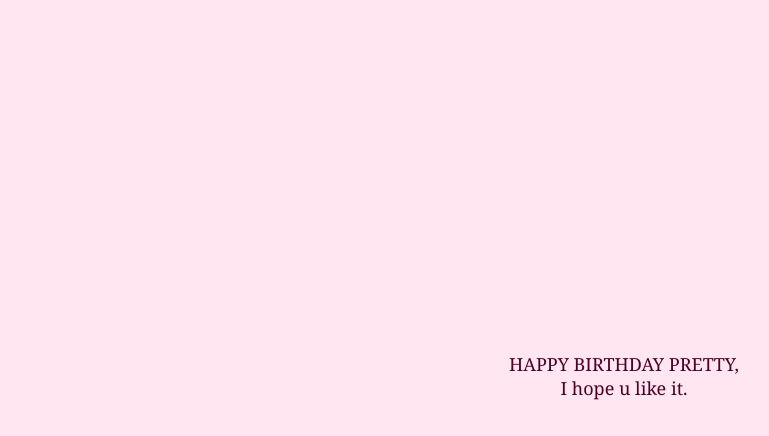
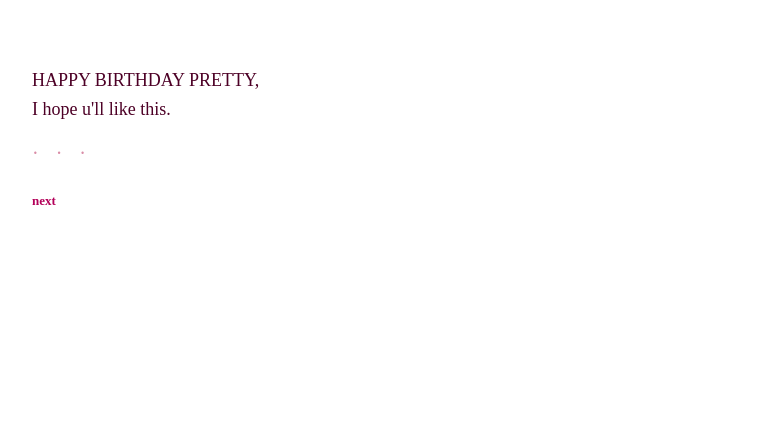
Before and after one commit to radifta/radifta.github.io, a plain HTML site: page index.html in a window 1280 px wide. Shown: the top 436 px of the page, without its empty margins (16-785 px from the left). Drawn offline with Linux system fonts and the light colour scheme.

Commit message:
Refactor index.html for improved styling and layout
Updated styles and modified the birthday message layout.

```diff
--- a/index.html
+++ b/index.html
@@ -3,35 +3,49 @@
 <head>
   <title>For You</title>
   <style>
+  <style>
     body {
-      background-color: #ffe6f0;
-      font-family: Georgia, serif;
+    background: linear-gradient(180deg, #ffe6f0, #fff5fa);
+    font-family: "Georgia", serif;
     display: flex;
     justify-content: center;
     align-items: center;
     height: 100vh;
     text-align: center;
   }
+  .box {
+    padding: 40px;
+  }
   p {
     font-size: 18px;
     color: #4d0026;
+    line-height: 1.6;
+  }
+  .dot {
+    margin-top: 16px;
+    font-size: 20px;
+    letter-spacing: 6px;
+    color: #d98ca6;
   }
   a {
     display: inline-block;
-      margin-top: 24px;
+    margin-top: 28px;
     text-decoration: none;
     color: #b30059;
     font-weight: bold;
-      font-size: 30px;
+    font-size: 13px;
   }
+</style>
+
   </style>
 </head>
 <body>
-  <div>
+ <div class="box">
   <p>
     HAPPY BIRTHDAY PRETTY,<br>
-      I hope u like it.
+    I hope u'll like this.
   </p>
+  <div class="dot">· · ·</div>
   <a href="page2.html">next</a>
 </div>
 </body>
```
Lines whose indentation alone changed are shown as unchanged.
